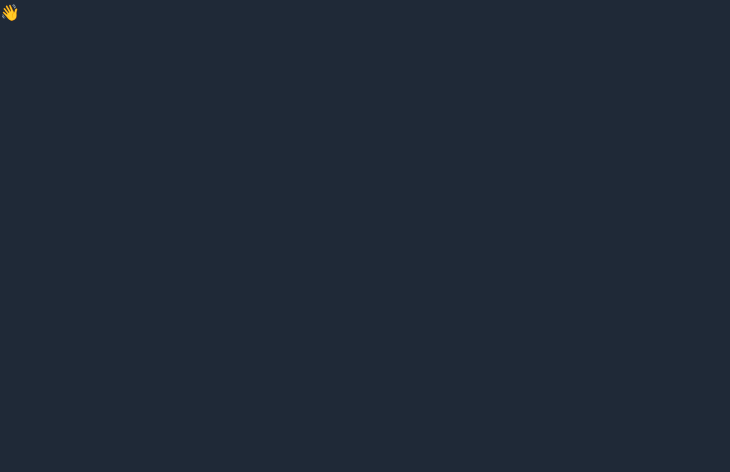
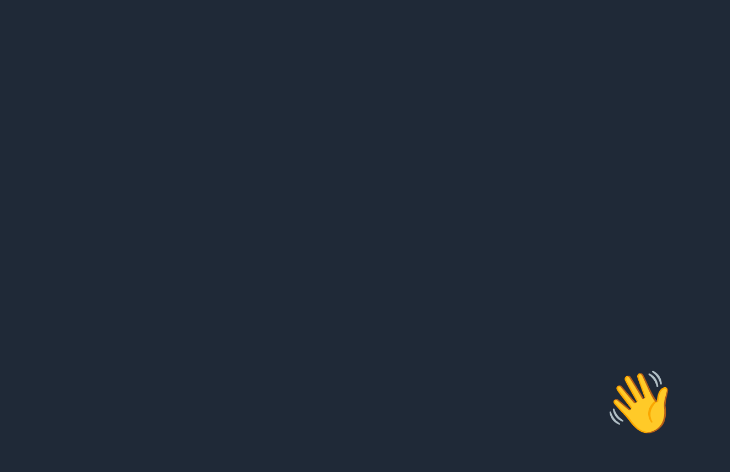
Before and after one commit to raopg/personal-website, a Next.js app: page / in a window 1280 px wide. Shown: the top 472 px of the page, without its empty margins (0-730 px from the left). Built offline with nearby package versions, Linux system fonts and the light colour scheme.

Commit message:
fix tailwind config

```diff
--- a/src/pages/index.tsx
+++ b/src/pages/index.tsx
@@ -1,10 +1,18 @@
 import type { NextPage } from "next";
 import Emoji from "@/components/Emoji";
+import Head from "next/head";
 
 const Home: NextPage = () => {
   return (
-    <div className="flex ">
-      <Emoji label="waving-hand" symbol="👋" classes="animate-waving-hand" />
+    <div className="h-screen w-screen flex justify-center items-center">
+      <Head>
+        <title>Prateek Rao</title>
+      </Head>
+      <Emoji
+        label="waving-hand"
+        symbol="👋"
+        classes="animate-waving-hand text-6xl"
+      />
     </div>
   );
 };
--- a/tailwind.config.js
+++ b/tailwind.config.js
@@ -1,8 +1,8 @@
 /** @type {import('tailwindcss').Config} */
 module.exports = {
   content: [
-    "./pages/**/*.{js,ts,jsx,tsx}",
-    "./components/**/*.{js,ts,jsx,tsx}",
+    "./src/pages/**/*.{js,ts,jsx,tsx}",
+    "./src/components/**/*.{js,ts,jsx,tsx}",
   ],
   theme: {
     extend: {
```
